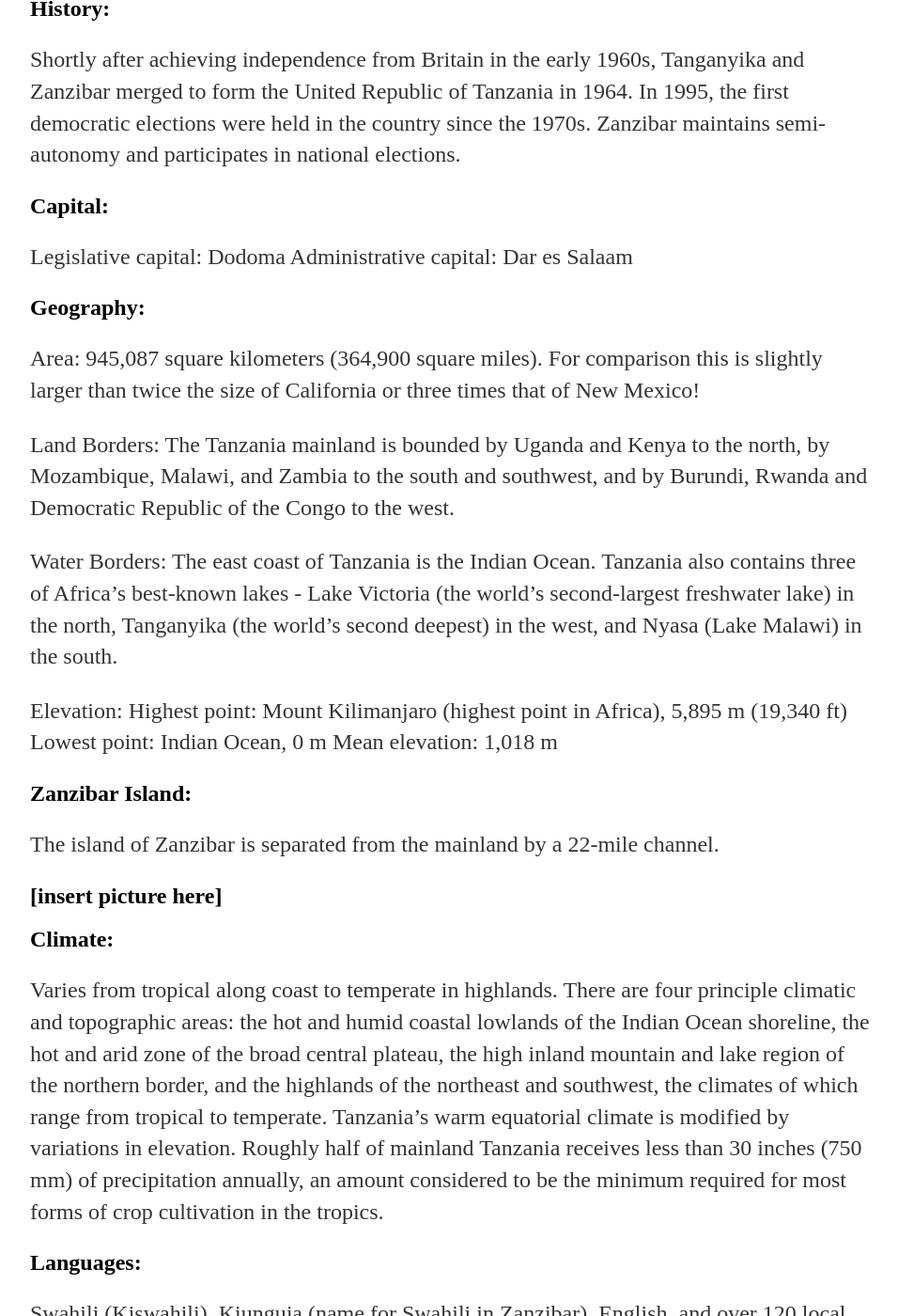
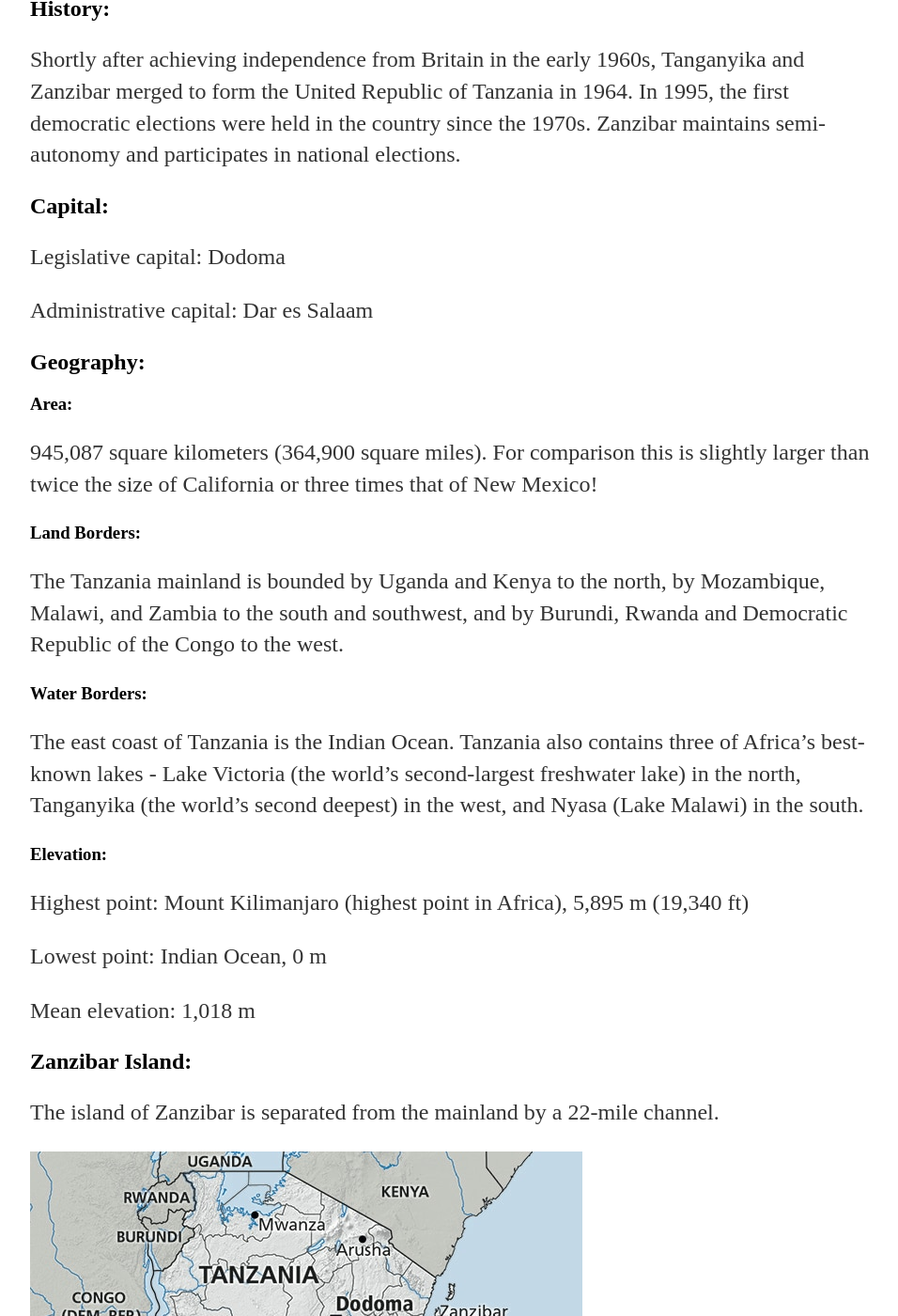
Before and after one commit to caliholman/caliholman.github.io, a Jekyll site: the page built from tanzania/tanzania.md, in a window 1280 px wide and 1400 px high, scrolled down 537 px. Shown: the whole window at 94% size, without its empty margins (160-1116 px from the left). Built offline with Jekyll 4.4.1, drawn with Linux system fonts in a browser that asks for light colours; some of the changed text lies outside the part shown.

Commit message:
added tanzania map to the about tanzania page - made various formatting improvements

```diff
--- a/tanzania/tanzania.md
+++ b/tanzania/tanzania.md
@@ -15,25 +15,32 @@ Shortly after achieving independence from Britain in the early 1960s, Tanganyika
 
 ## Capital:
 Legislative capital: Dodoma
+
 Administrative capital: Dar es Salaam
 
 ## Geography:
-Area: 945,087 square kilometers (364,900 square miles). For comparison this is slightly larger than twice the size of California or three times that of New Mexico!
+### Area:
+945,087 square kilometers (364,900 square miles). For comparison this is slightly larger than twice the size of California or three times that of New Mexico!
 
-Land Borders: The Tanzania mainland is bounded by Uganda and Kenya to the north, by Mozambique, Malawi, and Zambia to the south and southwest, and by Burundi, Rwanda and Democratic Republic of the Congo to the west.
+### Land Borders:
+The Tanzania mainland is bounded by Uganda and Kenya to the north, by Mozambique, Malawi, and Zambia to the south and southwest, and by Burundi, Rwanda and Democratic Republic of the Congo to the west.
 
-Water Borders: The east coast of Tanzania is the Indian Ocean. Tanzania also contains three of Africa's best-known lakes - Lake Victoria (the world’s second-largest freshwater lake) in the north, Tanganyika (the world’s second deepest) in the west, and Nyasa (Lake Malawi) in the south.
+### Water Borders:
+The east coast of Tanzania is the Indian Ocean. Tanzania also contains three of Africa's best-known lakes - Lake Victoria (the world’s second-largest freshwater lake) in the north, Tanganyika (the world’s second deepest) in the west, and Nyasa (Lake Malawi) in the south.
 
-Elevation:
+### Elevation:
+
 Highest point: Mount Kilimanjaro (highest point in Africa), 5,895 m (19,340 ft)
+
 Lowest point: Indian Ocean, 0 m
+
 Mean elevation: 1,018 m
 
 ## Zanzibar Island:
 
 The island of Zanzibar is separated from the mainland by a 22-mile channel.
 
-## [insert picture here]
+![map of tanzania](/img/map_tanzania.jpg)
 
 ## Climate:
 Varies from tropical along coast to temperate in highlands. There are four principle climatic and topographic areas: the hot and humid coastal lowlands of the Indian Ocean shoreline, the hot and arid zone of the broad central plateau, the high inland mountain and lake region of the northern border, and the highlands of the northeast and southwest, the climates of which range from tropical to temperate. Tanzania’s warm equatorial climate is modified by variations in elevation. Roughly half of mainland Tanzania receives less than 30 inches (750 mm) of precipitation annually, an amount considered to be the minimum required for most forms of crop cultivation in the tropics.
@@ -69,10 +96,15 @@ Tanzanian shillings (TZS)
 1 US Dollar = 2302 TZS (as of 2017)
 
 ## Amenities:
+
 Access to improved drinking water: 55.6% of population
+
 Access to improved sanitation facilities: 15.6% of population
+
 Population without electricity: 37.4 million
+
 Internet users: 13% of population
+
 Mobile telephones: 74 subscriptions per 100 inhabitants
 
 <img src="/img/flag.png" 		style="width:50%">
```
Also changed, not shown: other parts of tanzania/tanzania.md (+23 -3 lines).
